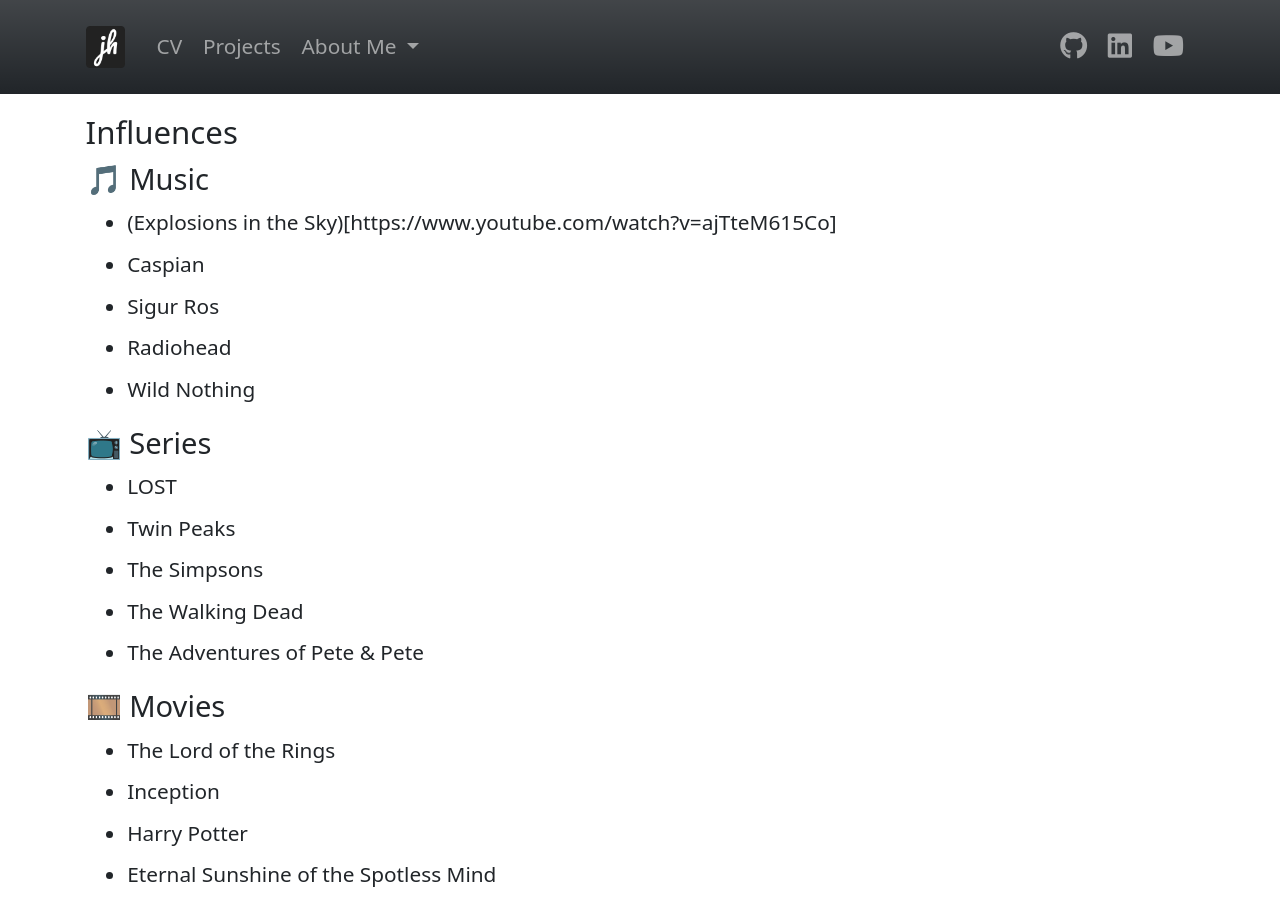
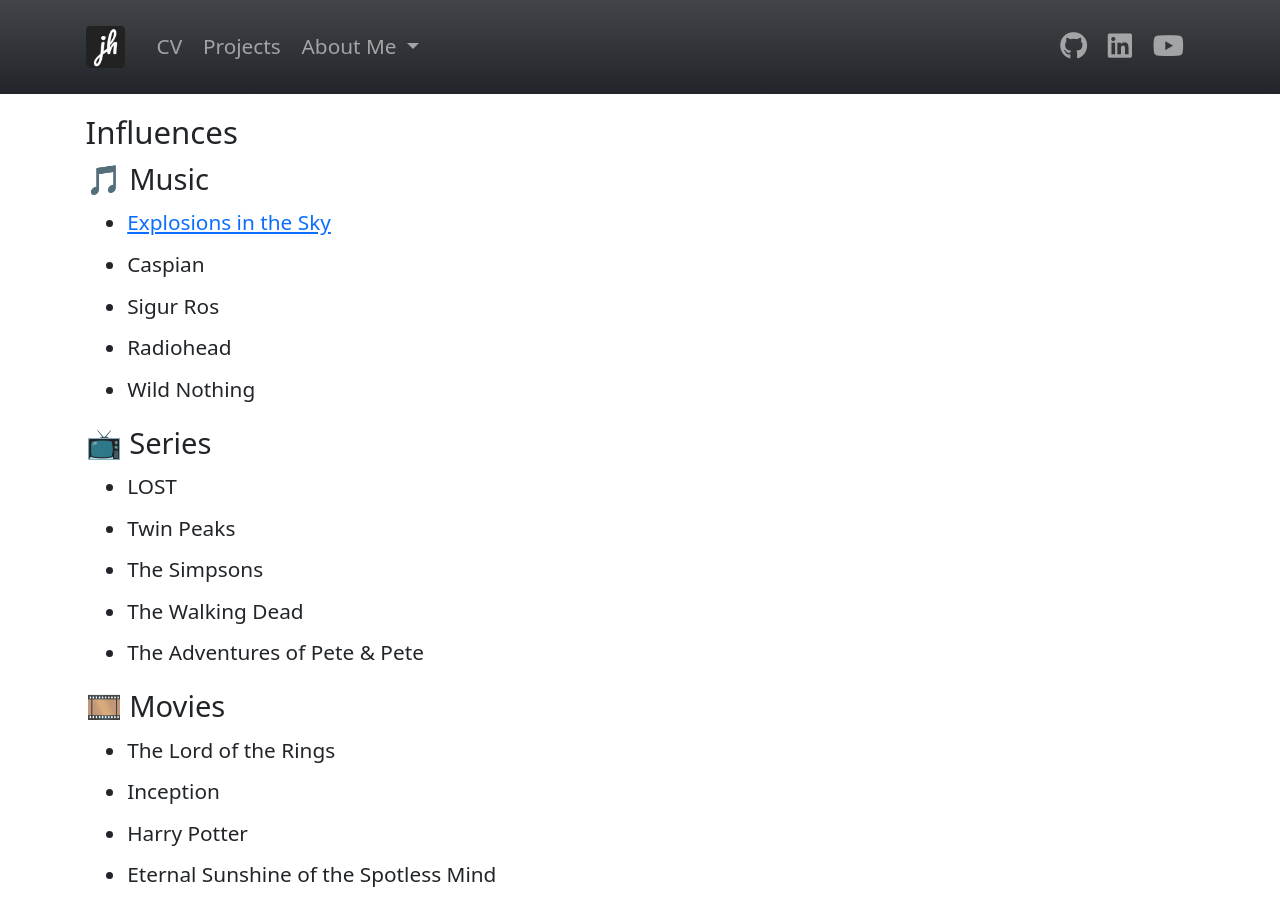
Before and after one commit to HenrYxZ/henryxz.github.io, a Jekyll site: the page built from about_me/influences/index.md, in a window 1280 px wide and 900 px high. Built offline with Jekyll 4.4.1, drawn with Linux system fonts in a browser that asks for light colours; nearby versions of some CDN libraries.

Commit message:
fix link markdown influences

```diff
--- a/about_me/influences/index.md
+++ b/about_me/influences/index.md
@@ -5,7 +5,7 @@
 # Influences
 
 ## 🎵 Music
-- (Explosions in the Sky)[https://www.youtube.com/watch?v=ajTteM615Co]
+- [Explosions in the Sky](https://www.youtube.com/watch?v=ajTteM615Co)
 - Caspian
 - Sigur Ros
 - Radiohead
```
